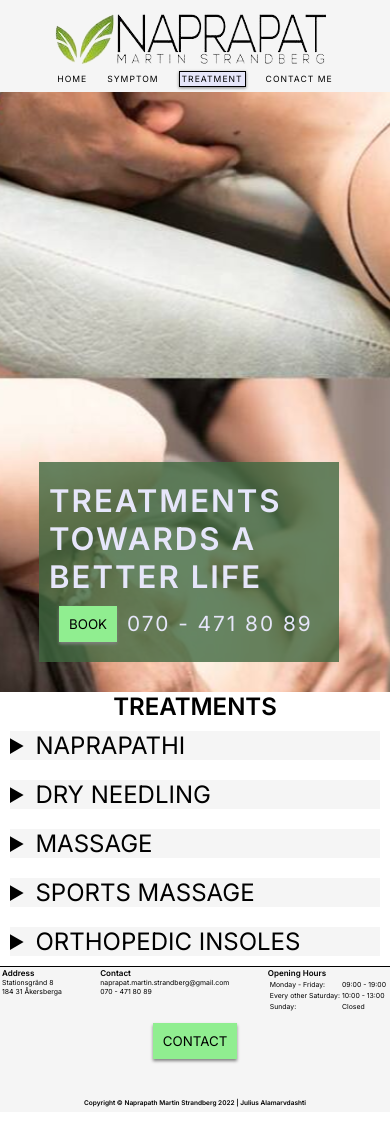
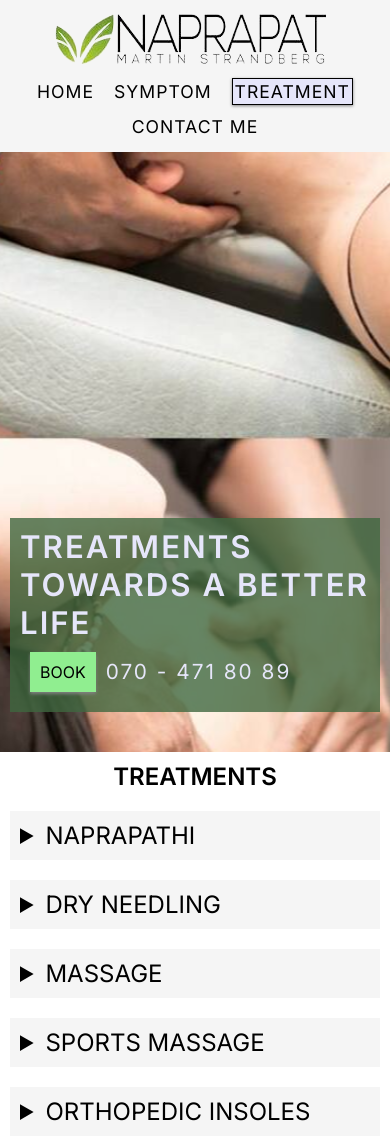
Before and after one commit to Julius-88/naprapath-martin-strandberg, a plain HTML site: page treatment.html in a window 390 px wide. Shown: the top 1139 px of the page. Before the commit the page ends 1112 px from the top, so only its background shows below. Drawn offline with Linux system fonts and the light colour scheme.

Commit message:
Clean up the code and adjust minor styling

```diff
--- a/assets/css/styles.css
+++ b/assets/css/styles.css
@@ -30,6 +30,7 @@ header {
     display: flex;
     list-style-type: none;
     margin-right: 30px;
+    flex-wrap: wrap;
 }
 
 #nav-menu a {
@@ -96,10 +97,8 @@ header {
     background-color: rgba(0, 0, 0, 0.404);
 }
 
-#partner-section>h2 {
+#partner-section {
     text-align: center;
-    letter-spacing: 5px;
-    font-weight: 200;
 }
 
 #partner-content img {
@@ -137,25 +136,6 @@ header {
     margin-bottom: 10px;
 }
 
-/* Symptom Page  */
-
-#cover-text-symptom {
-    height: 200px;
-}
-
-/* Treatment Page */
-
-#cover-text-treatment {
-    height: 200px;
-}
-
-/* Contact Page  */
-
-#cover-text-contact {
-    height: 250px;
-    width: 350px;
-}
-
 /* Form Response */
 
 #form-response-container {
@@ -164,18 +144,19 @@ header {
     justify-content: center;
     display: flex;
     flex-direction: column;
+    color: #E6E6FA;
 }
 
 #form-response-content {
-    background-color: #f5f5f5;
+    background-color: rgba(63, 104, 63, 0.795);
     width: 90%;
     margin: 0 auto;
-    padding: 30px;
-    font-size: 1rem;
+    padding: 10% 10px;
+    font-size: 90%;
 }
 
 #form-response-content p {
-    margin-bottom: 5px;
+    margin: 10px;
 }
 
 /* Footer  */
@@ -189,10 +170,14 @@ header {
 
 .footer-top {
     display: flex;
-    justify-content: space-between;
+    justify-content: space-evenly;
     font-size: 110%;
-    margin: 0 2px;
-    margin-top: 1px;
+    padding: 10px;
+}
+
+.footer-top h3 {
+    padding: 10px;
+    text-align: center;
 }
 
 #opening-hours {
@@ -207,21 +192,50 @@ header {
     font-size: 110%;
     width: 100%;
     padding-bottom: 5px;
+    text-align: center;
 }
 
 .footer-bottom a {
     margin-bottom: 30px;
+    color: black;
+    text-decoration: none;
+}
+
+.footer-bottom a:hover {
+    color: #32CD32;
+    text-decoration: underline;
+}
+
+td {
+    padding: 10px;
 }
 
 /* General styles for repeated use */
 
+/* For titles  */
+.title {
+    padding: 10px;
+}
+
 /* Link to Email  */
 .email {
     text-decoration: none;
-    color: black;
+    color: inherit;
 }
 
 .email:hover {
+    text-decoration: solid underline;
+    color: #32CD32;
+}
+
+/* Link to Phone */
+
+.phone {
+    text-decoration: none;
+    color: inherit;
+}
+
+.phone:hover {
     text-decoration: solid underline;
     color: #32CD32;
 }
@@ -250,6 +264,7 @@ details {
 summary {
     background-color: #f5f5f5;
     cursor: pointer;
+    padding: 10px;
 }
 
 details p {
@@ -299,9 +314,9 @@ details ul li {
     font-size: 130%;
     letter-spacing: 2px;
     width: 300px;
-    height: 250px;
-    padding-top: 20px;
-    padding-left: 10px;
+    height: auto;
+    padding: 10px;
+    margin: 10px;
     background-color: rgba(63, 104, 63, 0.795);
     bottom: 30px;
     left: 10%;
@@ -322,6 +337,7 @@ details ul li {
     cursor: pointer;
     background-color: #90EE90;
     box-shadow: 0px 2px 3px grey;
+    font-size: 1rem;
 }
 
 .button:hover {
@@ -411,9 +427,10 @@ form {
 /* For Medium sized screens, 950px wide and down  */
 @media screen and (max-width: 950px) {
     #nav-menu {
-        width: auto;
         margin: auto;
-        font-size: 49%;
+        font-size: 1rem;
+        line-height: 2;
+        justify-content: center;
     }
 
     #nav-menu a:hover {
@@ -468,16 +485,33 @@ form {
         min-width: 100%;
     }
 
-    #cover-text-contact {
+    #cover-text-small-screen {
         left: auto;
+        width: auto;
     }
 
     .footer-top {
-        font-size: 70%;
+        font-size: 1rem;
+        display: flex;
+        flex-direction: column;
+        padding: 5px;
     }
 
-    .footer-content {
-        min-height: 100%;
+    .footer-top div {
+        padding: 10px;
+        line-height: 2;
+    }
+
+    .footer-top h3 {
+        text-align: start;
+    }
+
+    td {
+        padding: 3px;
+    }
+
+    #opening-hours {
+        align-items: flex-start;
     }
 
     .hero-img-landing {
@@ -492,42 +526,4 @@ form {
         background: url(../images/hero-img-symptom-small.jpg) no-repeat center center;
     }
 
-
 }
-
-/* For Smaller screen sizes, 500px wide and down  */
-
-@media screen and (max-width: 500px) {
-    .footer-bottom {
-        font-size: 49%;
-    }
-
-    .footer-top {
-        font-size: 49%;
-    }
-
-    .footer-content {
-        min-height: 100%;
-    }
-
-    #contact-button {
-        padding: 5px;
-        font-size: 100%;
-    }
-
-    #cover-text {
-        left: 0;
-        height: 150px;
-        width: 200px;
-        font-size: 70%;
-        bottom: 80px;
-    }
-}
-
-/* For Smaller screen sizes, 400px wide and down  */
-
-@media screen and (max-width: 400px) {
-    .footer-top {
-        font-size: 43%;
-    }
-}
--- a/treatment.html
+++ b/treatment.html
@@ -11,11 +11,11 @@
         content="naprapath, licensed naprapath, injury, symptoms, treatments, symptom, behandling, naprapat, legitimerad naprapat, smärta, Åkersberga, Österåkers kommun, Österåker, municipality in Österåker">
     <meta name="author" content="Julius Alamarvdashti">
     <link rel="stylesheet" href="./assets/css/styles.css">
-    <title>Naprapath in Åkersberga | Martin Strandberg Leg.Naprapath in municipality of Österåker</title>
+    <title>Treatment | Martin Strandberg Leg.Naprapath in municipality of Österåker</title>
 </head>
 
 <body>
-
+    <!-- Navigation Bar and Logo Section -->
     <header>
         <a href="index.html">
             <img src="./assets/images/logo.png"
@@ -30,20 +30,22 @@
             </ul>
         </nav>
     </header>
+    <!-- Hero Image Section -->
     <section id="hero-outer">
         <div id="hero-img" class="hero-img-treatment"></div>
-        <div id="cover-text-treatment" class="cover-text">
+        <div id="cover-text-small-screen" class="cover-text">
             <h2>TREATMENTS TOWARDS A BETTER LIFE</h2>
             <div id="cover-text-two">
                 <a href="https://tsakersberga.bestille.no/OnCust2/#!/" target="_blank" rel="noreferrer noopener"><button
                         class="button">BOOK</button></a>
-                <p>070 - 471 80 89</p>
+                <a href="tel:+46704718089" class="phone">070 - 471 80 89</a>
             </div>
         </div>
     </section>
+    <!-- Treatment Information Section -->
     <section id="treatments">
         <div id="information-container">
-            <h2>TREATMENTS</h2>
+            <h2 class="title">TREATMENTS</h2>
             <details>
                 <summary>NAPRAPATHI</summary>
                 <p>
@@ -174,6 +176,7 @@
             </details>
         </div>
     </section>
+    <!-- Footer Section -->
     <section class="footer-content">
         <hr>
         <footer class="footer-top">
@@ -186,7 +189,8 @@
                 <h3>Contact</h3>
                 <a href="mailto:naprapat.martin.strandberg@gmail.com" rel="noopener noreferrer"
                     class="email">naprapat.martin.strandberg@gmail.com</a>
-                <p>070 - 471 80 89</p>
+                <br>
+                <a href="tel:+46704718089" class="phone">070 - 471 80 89</a>
             </div>
             <div id="opening-hours">
                 <h3>Opening Hours</h3>
@@ -208,7 +212,8 @@
         </footer>
         <footer class="footer-bottom">
             <a href="contact.html"><button class="button">CONTACT</button></a>
-            <h5>Copyright &copy; Naprapath Martin Strandberg 2022 | Julius Alamarvdashti</h5>
+            <p>Copyright &copy; Naprapath Martin Strandberg 2022 | <a href="https://github.com/Julius-88"
+                    target="_blank" rel="noopener noreferrer">Julius Alamarvdashti</a></p>
         </footer>
     </section>
 </body>
```
Also changed, not shown: contact.html (+11 -8 lines), form-response.html (+10 -4 lines), index.html (+13 -6 lines), symptom.html (+12 -6 lines).
